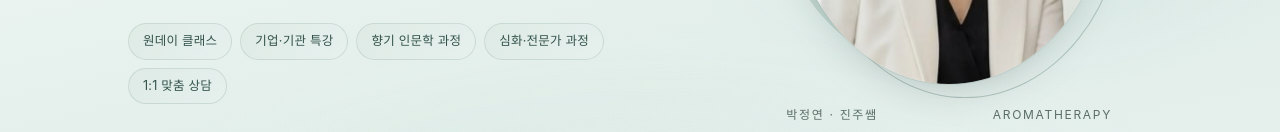
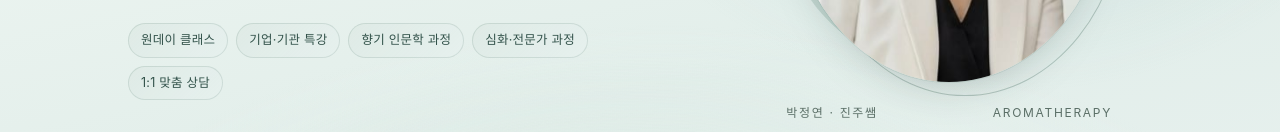
Before and after one commit to ziontree0910a-ship-it/aroma-landing, a plain HTML site: page index.html in a window 1280 px wide. Shown: the part 535-667 px from the top of the page. Drawn offline with Linux system fonts and the light colour scheme; a web font is replaced by a local one.

Commit message:
태그 배지를 테두리 대신 내부 선으로 바꿔 한 줄 배치 유지

```diff
--- a/index.html
+++ b/index.html
@@ -174,8 +174,8 @@
   .tag{
     font-size:12.5px;letter-spacing:.02em;color:#32524A;
     background:linear-gradient(135deg,rgba(222,234,229,.95),rgba(230,240,238,.82));
-    border:1px solid rgba(61,99,87,.14);
-    border-radius:999px;padding:6px 14px;
+    box-shadow:inset 0 0 0 1px rgba(61,99,87,.14);
+    border-radius:999px;padding:6px 13px;
   }
   .hero-actions{display:flex;flex-wrap:wrap;gap:12px;margin:34px 0 0}
   .btn{
```
